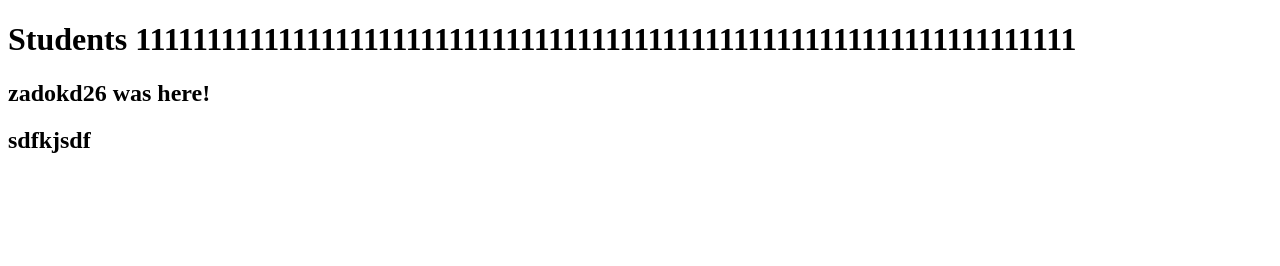
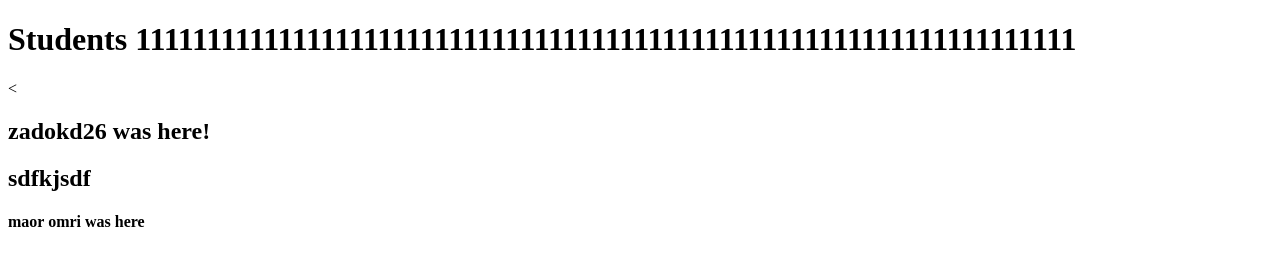
Before and after one commit to zadokd26/projects-from-students, a plain HTML site: page index.html in a window 1280 px wide. Drawn offline with Linux system fonts and the light colour scheme.

Commit message:
Update index.html

```diff
--- a/index.html
+++ b/index.html
@@ -8,8 +8,9 @@
   </head>
   <body>
     <h1>Students 111111111111111111111111111111111111111111111111111111111111111111</h1>
-
+    <
     <h2>zadokd26 was here!</h2>
     <h2>sdfkjsdf</h2>
+  <h4> maor omri was here </h4>
   </body>
 </html>
```
